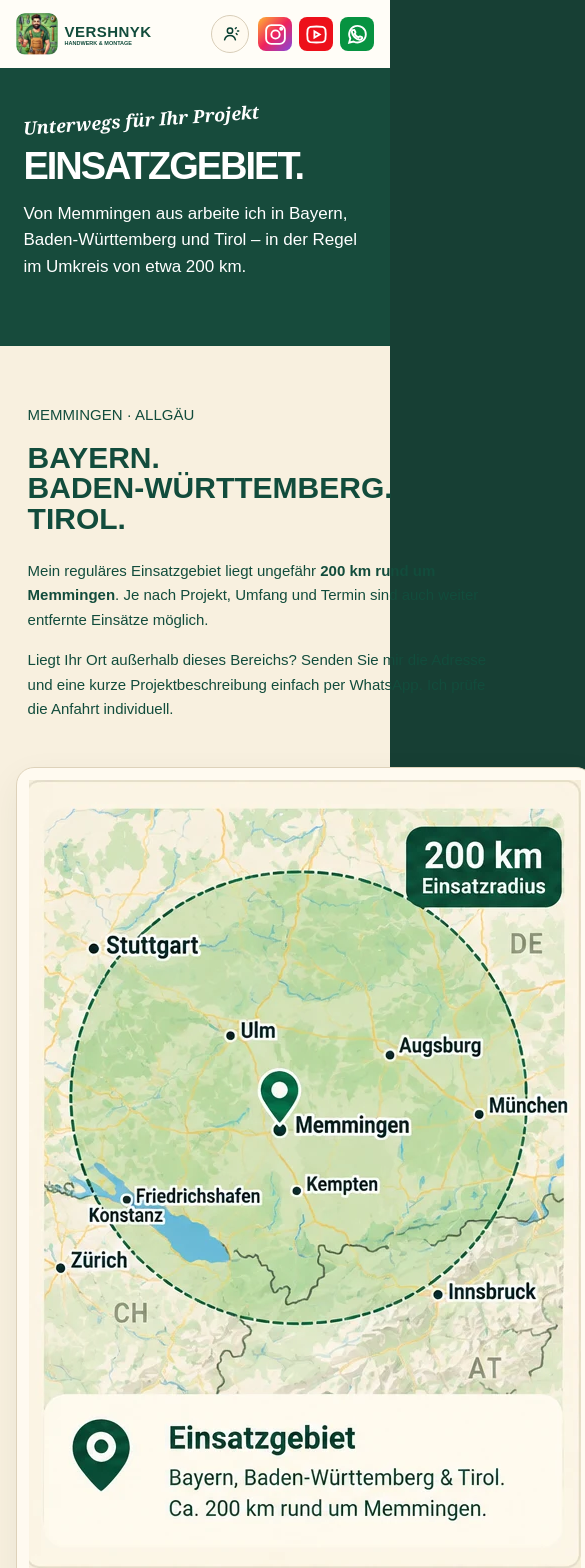
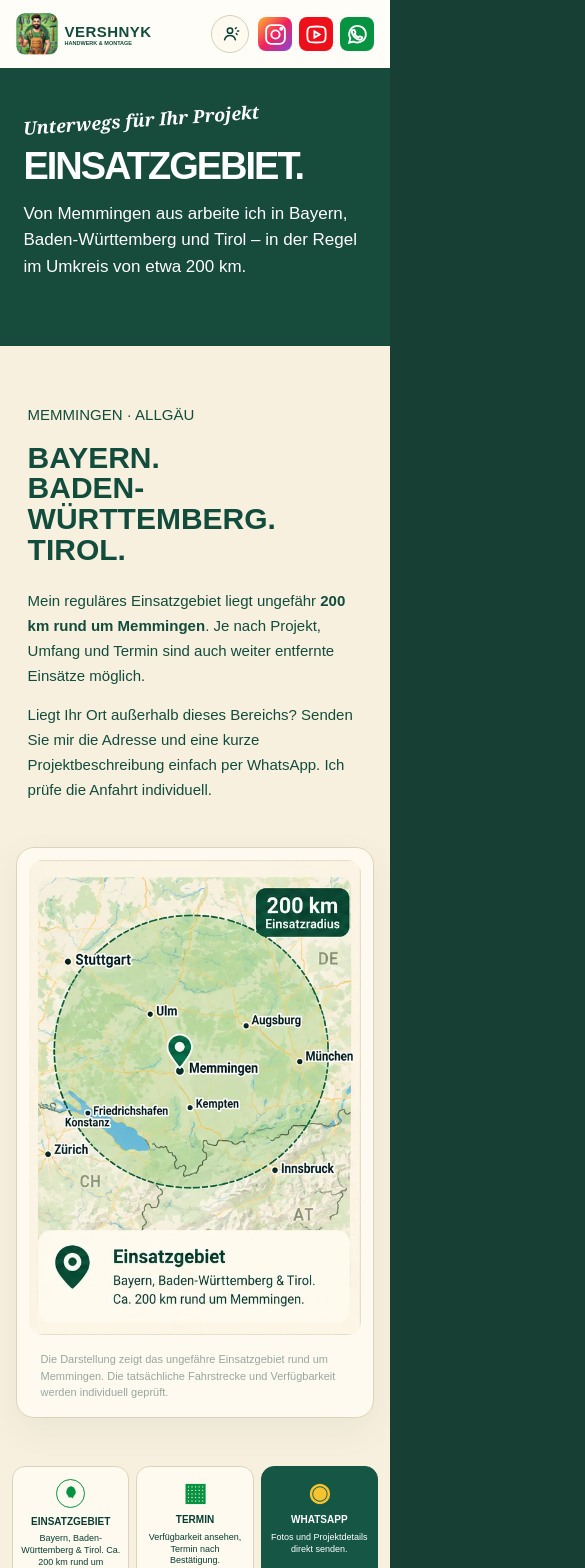
Before and after one commit to ch-ua/vershnyk-com, a Next.js app: page /einsatzgebiet in a window 390 px wide. Shown: the top 1568 px of the page, 585 px wide, since content can reach past the window. Built offline with nearby package versions, Linux system fonts and the light colour scheme.

Commit message:
Style responsive static service area images

```diff
--- a/src/app/globals.css
+++ b/src/app/globals.css
@@ -1073,3 +1073,6 @@
  .accountMain .accountGrid article b,.accountMain .accountGrid .newProjectCard b{font-size:9px;overflow-wrap:anywhere}
  .accountMain .requestList{margin-top:18px}
 }
+
+/* Approved static service area maps */
+.staticAreaMapCard picture{display:block;width:100%}.staticAreaMapCard .staticAreaMapImage{display:block;width:100%;height:auto;object-fit:contain;border-radius:14px}.staticAreaMapCard{overflow:hidden}.staticAreaMapCard>p{margin:14px 0 0;font-size:12px;line-height:1.5;color:#668078}@media(max-width:700px){.staticAreaMapCard .staticAreaMapImage{width:100%;height:auto}.staticAreaMapCard>p{font-size:11px}}
```
